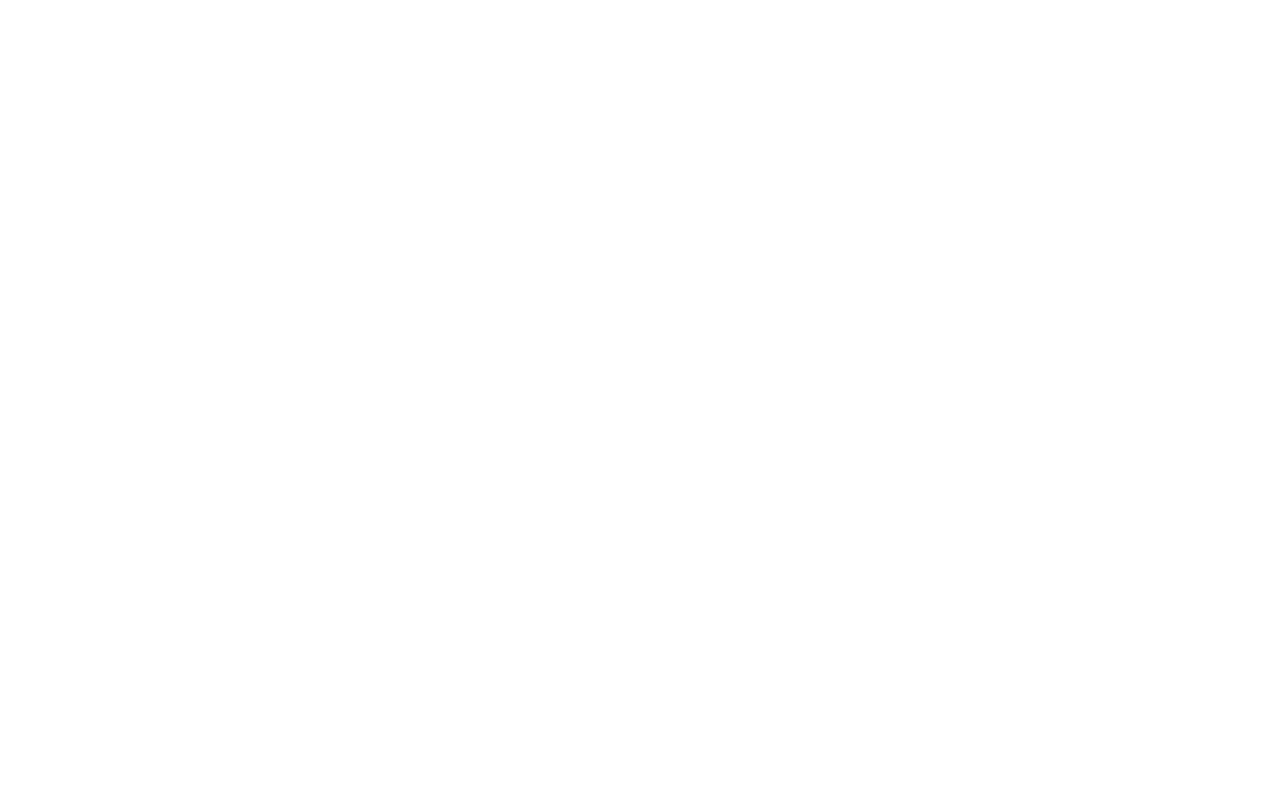
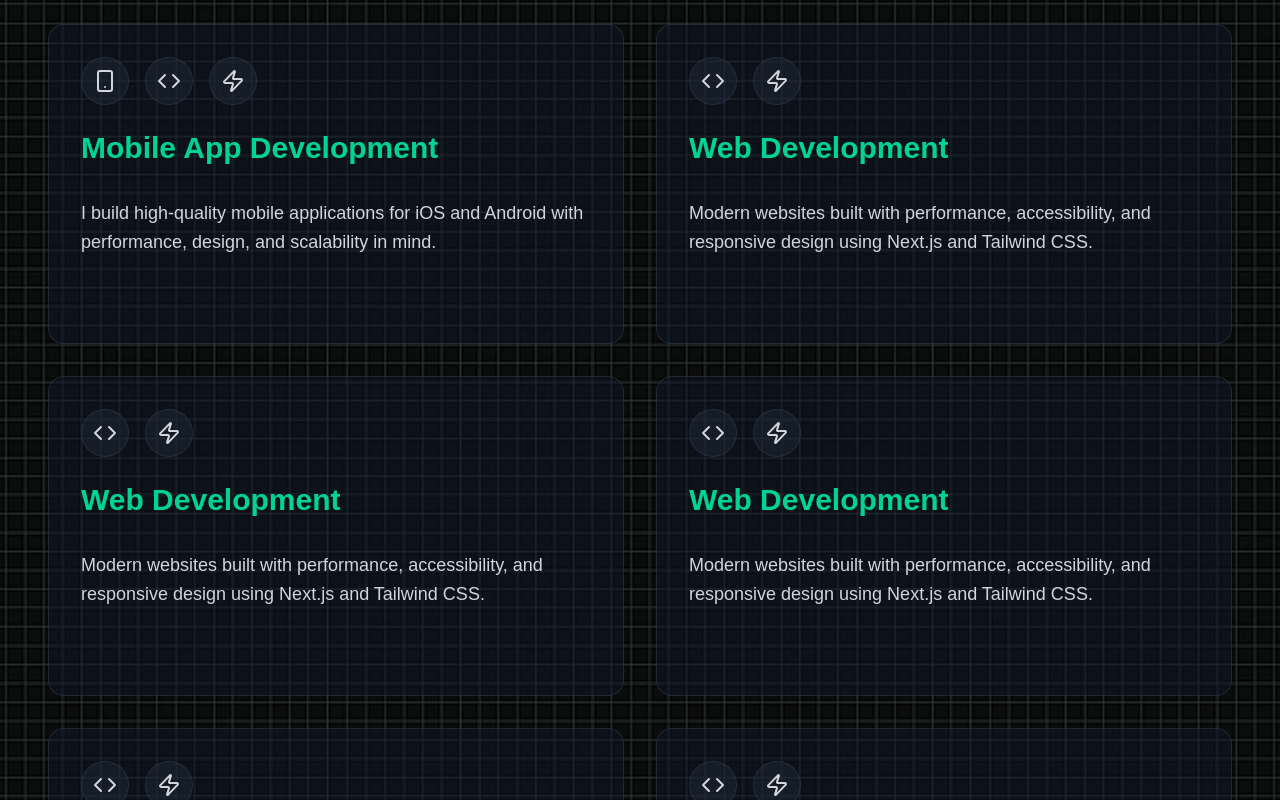
Before and after one commit to moizdevhub/moizfolio, a Next.js app: page / in a window 1280 px wide. Shown: the part 920-1720 px from the top of the page. Before the commit the page ends 800 px from the top, so only its background shows below. Built offline with nearby package versions, Linux system fonts and the light colour scheme.

Commit message:
Add Services section with ServiceCard component and render on homepage

```diff
--- a/src/app/page.tsx
+++ b/src/app/page.tsx
@@ -1,14 +1,16 @@
 // This code belongs in a JSX/TSX file, like app/page.tsx or a component
 import React from 'react';
 import AboutMe from '@/components/sections/About';
+import Services from '@/components/sections/Services';
 
 
 
 const Home = () => {
   return (
 
-    <div className="bg-[url('/grid_bg.png')] bg-cover bg-center h-96 w-full">
+    <div className="bg-secondary bg-[url('/grid_bg.png')] bg-cover bg-center min-h-screen w-full">
       <AboutMe />
+      <Services />
     </div>
   );
 };
--- /dev/null
+++ b/src/components/sections/Services.tsx
@@ -0,0 +1,82 @@
+'use client';
+import React from 'react';
+import ServiceCard from '@/components/ui/Cards/services-card';
+import { Smartphone, Code, Zap } from 'lucide-react';
+
+
+const serviceData = [
+  {
+    title: "Mobile App Development",
+    description: "I build high-quality mobile applications for iOS and Android with performance, design, and scalability in mind.",
+    icons: [<Smartphone key="1" className="w-6 h-6" />, <Code key="2" className="w-6 h-6" />, <Zap key="3" className="w-6 h-6" />],
+  },
+  {
+    title: "Web Development",
+    description: "Modern websites built with performance, accessibility, and responsive design using Next.js and Tailwind CSS.",
+    icons: [<Code key="4" className="w-6 h-6" />, <Zap key="5" className="w-6 h-6" />],
+  },
+
+   {
+    title: "Web Development",
+    description: "Modern websites built with performance, accessibility, and responsive design using Next.js and Tailwind CSS.",
+    icons: [<Code key="4" className="w-6 h-6" />, <Zap key="5" className="w-6 h-6" />],
+  },
+
+
+   {
+    title: "Web Development",
+    description: "Modern websites built with performance, accessibility, and responsive design using Next.js and Tailwind CSS.",
+    icons: [<Code key="4" className="w-6 h-6" />, <Zap key="5" className="w-6 h-6" />],
+  },
+
+
+   {
+    title: "Web Development",
+    description: "Modern websites built with performance, accessibility, and responsive design using Next.js and Tailwind CSS.",
+    icons: [<Code key="4" className="w-6 h-6" />, <Zap key="5" className="w-6 h-6" />],
+  },
+
+
+
+   {
+    title: "Web Development",
+    description: "Modern websites built with performance, accessibility, and responsive design using Next.js and Tailwind CSS.",
+    icons: [<Code key="4" className="w-6 h-6" />, <Zap key="5" className="w-6 h-6" />],
+  },
+
+];
+
+
+const Services = () => {
+  return (
+    <section className="py-16 px-4 sm:px-6 lg:px-12 ">
+      <div className="max-w-7xl mx-auto">
+        <h2 className="text-4xl font-bold text-white text-center mb-10">Services</h2>
+
+        {/* 👇 Responsive grid layout 👇 */}
+        <div className="
+          grid
+          grid-cols-1
+          sm:grid-cols-2
+          gap-6
+          sm:gap-8
+        ">
+           {/* Step 2: Use the .map() method to render all cards dynamically */}
+          {serviceData.map((service, index) => (
+            <ServiceCard
+              // It's very important to add a unique 'key' prop for each item in a list
+              key={index}
+              title={service.title}
+              description={service.description}
+              icons={service.icons}
+            />
+          ))}
+
+
+        </div>
+      </div>
+    </section>
+  );
+};
+
+export default Services;
--- /dev/null
+++ b/src/components/ui/Cards/services-card.tsx
@@ -0,0 +1,170 @@
+import React from 'react';
+
+// Interface for the service card props
+interface ServiceCardProps {
+  title: string;
+  description: string;
+  icons?: React.ReactNode[]; // Array of icon components
+  className?: string;
+}
+
+/**
+ * ServiceCard Component
+ *
+ * A reusable card component for displaying services in a grid layout.
+ * Designed to match the visual appearance from the provided image with:
+ * - Dark background with subtle border
+ * - Rounded corners
+ * - Icon row at the top
+ * - Green title text
+ * - Light gray description text
+ * - Responsive design for various screen sizes
+ *
+ * Usage:
+ * <ServiceCard
+ *   title="Mobile App Development"
+ *   description="I create captivating mobile apps..."
+ *   icons={[<Icon1 />, <Icon2 />]}
+ * />
+ */
+const ServiceCard: React.FC<ServiceCardProps> = ({
+  title,
+  description,
+  icons = [],
+  className = ''
+}) => {
+  return (
+    <div className={`
+      /* Card container with dark theme styling */
+      bg-gray-900/50
+      border border-gray-700/50
+      rounded-2xl
+      p-6
+      sm:p-8
+
+      /* Hover effects for interactivity */
+      hover:bg-gray-900/70
+      hover:border-gray-600/50
+      transition-all
+      duration-300
+      ease-in-out
+
+      /* Responsive spacing and sizing */
+      w-full
+      h-full
+      min-h-[280px]
+      sm:min-h-[320px]
+
+      /* Flex layout for content organization */
+      flex
+      flex-col
+      gap-6
+
+      ${className}
+    `}>
+
+      {/* Icons row - displayed at the top of the card */}
+      {icons.length > 0 && (
+        <div className="
+          flex
+          items-center
+          gap-3
+          sm:gap-4
+          flex-wrap
+        ">
+          {icons.map((icon, index) => (
+            <div
+              key={index}
+              className="
+                w-10
+                h-10
+                sm:w-12
+                sm:h-12
+                flex
+                items-center
+                justify-center
+                rounded-full
+                bg-gray-800/50
+                border
+                border-gray-600/30
+                text-gray-300
+                hover:bg-gray-700/50
+                transition-colors
+                duration-200
+              "
+            >
+              {icon}
+            </div>
+          ))}
+        </div>
+      )}
+
+      {/* Service title - prominent green text */}
+      <h3 className="
+        text-xl
+        sm:text-2xl
+        lg:text-3xl
+        font-bold
+        text-emerald-400
+        leading-tight
+        mb-2
+      ">
+        {title}
+      </h3>
+
+      {/* Service description - readable gray text */}
+      <p className="
+        text-gray-300
+        text-sm
+        sm:text-base
+        lg:text-lg
+        leading-relaxed
+        flex-grow
+      ">
+        {description}
+      </p>
+    </div>
+  );
+};
+
+export default ServiceCard;
+
+/**
+ * Example usage with icon suggestions:
+ *
+ * For icons, you can use popular libraries like:
+ *
+ * 1. Heroicons (recommended for Next.js):
+ *    npm install @heroicons/react
+ *    import { DevicePhoneIcon, CodeBracketIcon } from '@heroicons/react/24/outline'
+ *
+ * 2. React Icons:
+ *    npm install react-icons
+ *    import { FaMobile, FaCode, FaReact } from 'react-icons/fa'
+ *
+ * 3. Lucide React:
+ *    npm install lucide-react
+ *    import { Smartphone, Code, Zap } from 'lucide-react'
+ *
+ * Example implementation:
+ *
+ * import { DevicePhoneIcon, CodeBracketIcon, CpuChipIcon } from '@heroicons/react/24/outline'
+ *
+ * <ServiceCard
+ *   title="Mobile App Development"
+ *   description="I create captivating mobile apps from concept to deployment for iOS and Android. Using cutting-edge technologies, I ensure seamless performance, intuitive interfaces, and robust functionality that align with your business goals. Enjoy a flawless user experience and outstanding results."
+ *   icons={[
+ *     <DevicePhoneIcon className="w-6 h-6" />,
+ *     <CodeBracketIcon className="w-6 h-6" />,
+ *     <CpuChipIcon className="w-6 h-6" />
+ *   ]}
+ * />
+ *
+ * Grid Layout Example:
+ *
+ * <div className="grid grid-cols-1 md:grid-cols-2 lg:grid-cols-3 gap-6 lg:gap-8">
+ *   {services.map((service, index) => (
+ *     <ServiceCard key={index} {...service} />
+ *   ))}
+ * </div>
+ */
```
